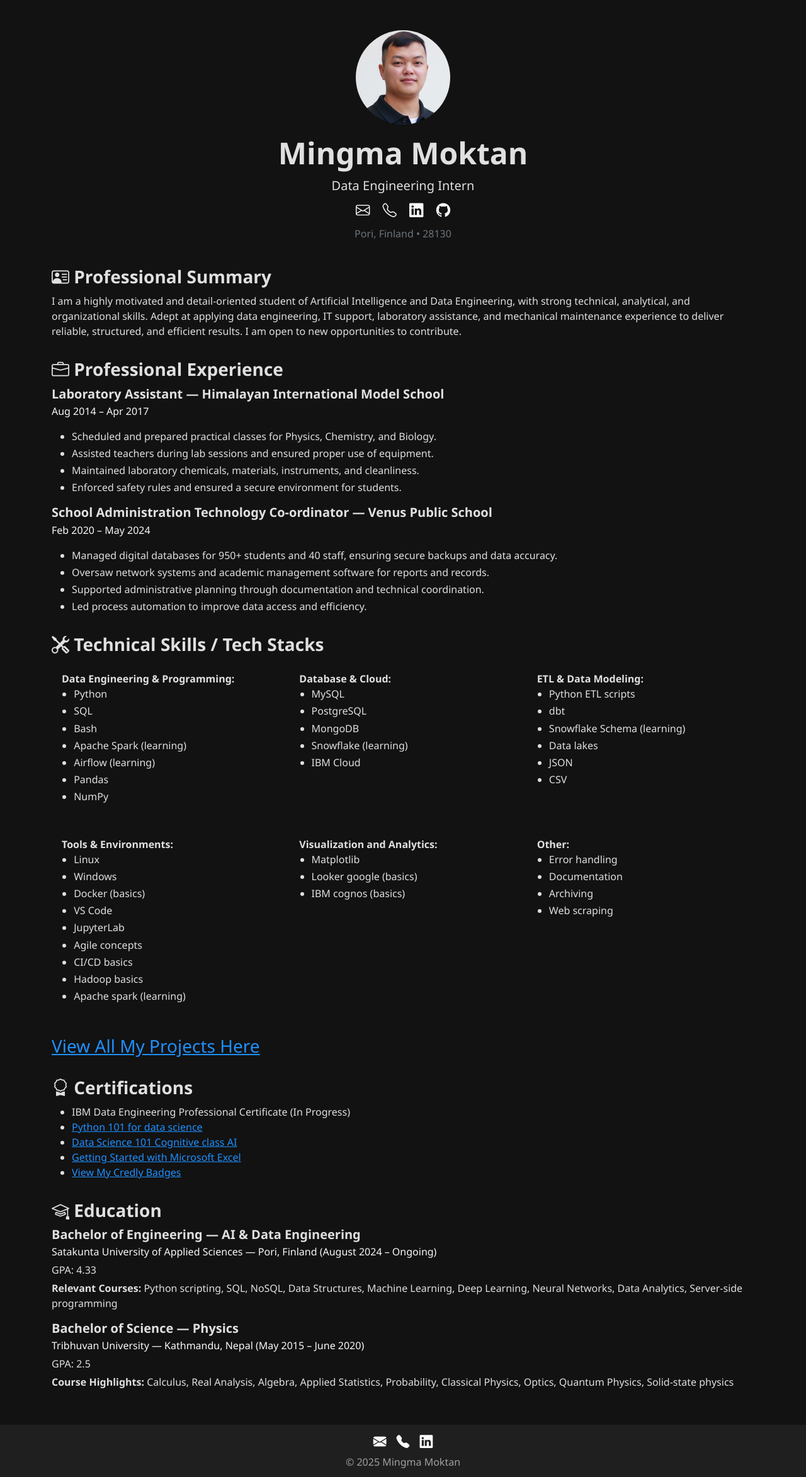
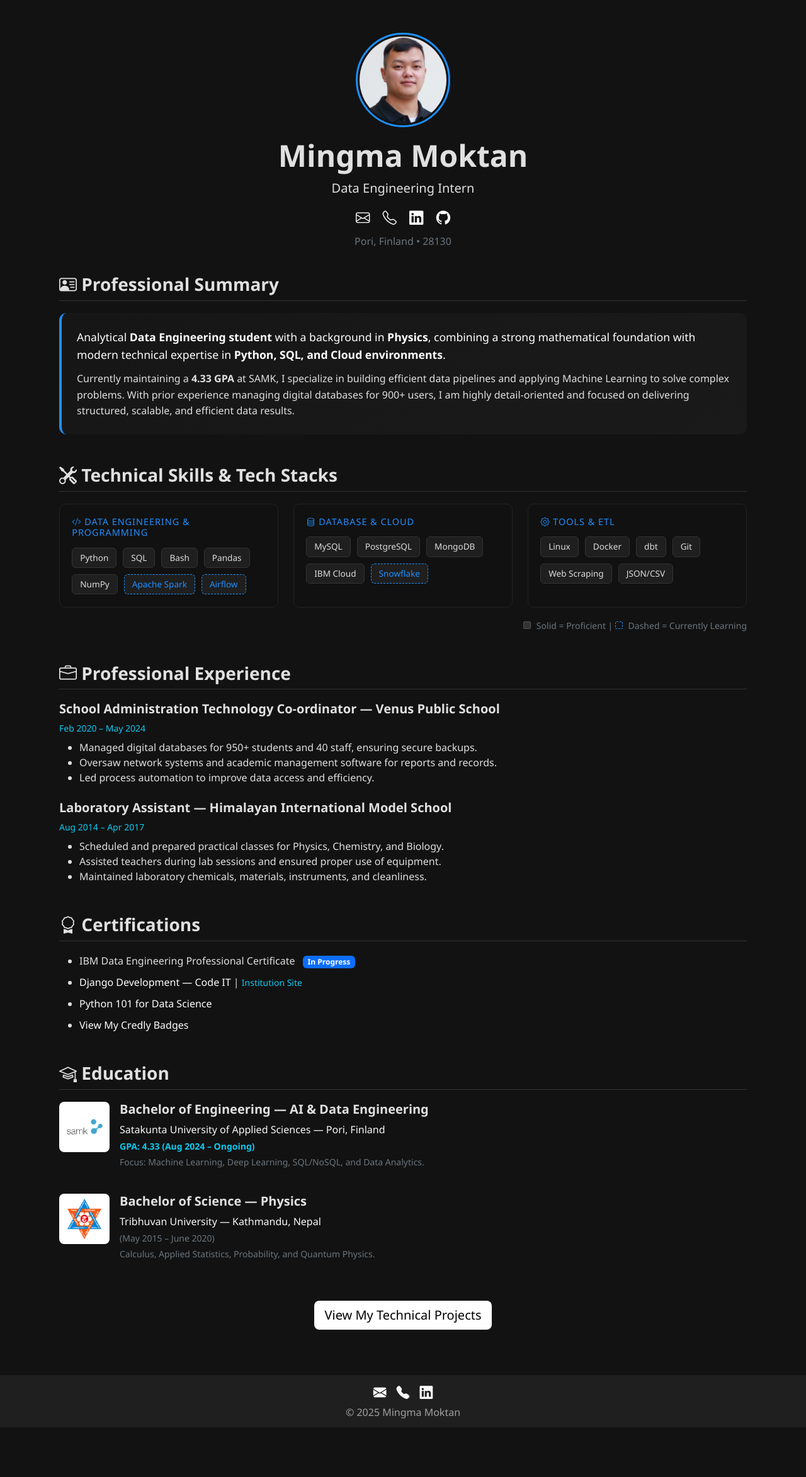
Before and after one commit to MingmaMoktan/My_Site, a Django app: template portfolio/templates/portfolio/about.html in a window 1280 px wide. Shown: the part 56-2402 px from the top of the page at 63% size. After the commit the page ends 2323 px from the top, so only its background shows below. Run offline with Django 5.2, Linux system fonts and the light colour scheme; the template is opened without the code that fills it, so the values that code supplies are empty.

Commit message:
Created new direcotry called documents where I keep my pdf certificate of django and also changed the layout of the about.html page.

```diff
--- a/portfolio/templates/portfolio/about.html
+++ b/portfolio/templates/portfolio/about.html
@@ -4,10 +4,9 @@
 {% block title %}About | Mingma Moktan{% endblock %}
 
 {% block content %}
-
 <link rel="stylesheet" href="{% static 'css/about.css' %}">
 
-    <!-- Profile Section -->
+<div class="container mt-4">
     <div class="profile-section">
         <img src="{% static 'portfolio/images/profile.jpg' %}" alt="Profile Picture" class="rounded-circle mb-3">
         <h1 class="display-5 fw-bold">Mingma Moktan</h1>
@@ -19,167 +18,140 @@
             <a href="https://www.linkedin.com/in/mingma-moktan/" target="_blank" class="text-light mx-2"><i class="bi bi-linkedin"></i></a>
             <a href="https://github.com/MingmaMoktan" target="_blank" class="text-light mx-2"><i class="bi bi-github"></i></a>
         </p>
-
         <p class="text-secondary">Pori, Finland • 28130</p>
     </div>
 
-    <!-- Professional Summary -->
     <div class="section">
         <h3 class="section-title"><i class="bi bi-person-vcard"></i> Professional Summary</h3>
-        <p>
-            I am a highly motivated and detail-oriented student of Artificial Intelligence and Data Engineering,
-            with strong technical, analytical, and organizational skills. Adept at applying data engineering,
-            IT support, laboratory assistance, and mechanical maintenance experience to deliver reliable,
-            structured, and efficient results. I am open to new opportunities to contribute.
-        </p>
+        <div class="summary-card">
+            <p class="lead-text">
+                Analytical <strong>Data Engineering student</strong> with a background in <strong>Physics</strong>,
+                combining a strong mathematical foundation with modern technical expertise in
+                <strong>Python, SQL, and Cloud environments</strong>.
+            </p>
+            <p class="mb-0">
+                Currently maintaining a <strong>4.33 GPA</strong> at SAMK, I specialize in building efficient data
+                pipelines and applying Machine Learning to solve complex problems. With prior experience managing
+                digital databases for 900+ users, I am highly detail-oriented and focused on delivering structured,
+                scalable, and efficient data results.
+            </p>
+        </div>
     </div>
 
-    <!-- Professional Experience -->
+    <div class="section">
+        <h3 class="section-title"><i class="bi bi-tools"></i> Technical Skills & Tech Stacks</h3>
+        <div class="skills-grid">
+
+            <div class="skill-category">
+                <h6><i class="bi bi-code-slash"></i> Data Engineering & Programming</h6>
+                <div class="badge-container">
+                    <span class="skill-badge">Python</span>
+                    <span class="skill-badge">SQL</span>
+                    <span class="skill-badge">Bash</span>
+                    <span class="skill-badge">Pandas</span>
+                    <span class="skill-badge">NumPy</span>
+                    <span class="skill-badge learning">Apache Spark</span>
+                    <span class="skill-badge learning">Airflow</span>
+                </div>
+            </div>
+
+            <div class="skill-category">
+                <h6><i class="bi bi-database"></i> Database & Cloud</h6>
+                <div class="badge-container">
+                    <span class="skill-badge">MySQL</span>
+                    <span class="skill-badge">PostgreSQL</span>
+                    <span class="skill-badge">MongoDB</span>
+                    <span class="skill-badge">IBM Cloud</span>
+                    <span class="skill-badge learning">Snowflake</span>
+                </div>
+            </div>
+
+            <div class="skill-category">
+                <h6><i class="bi bi-gear"></i> Tools & ETL</h6>
+                <div class="badge-container">
+                    <span class="skill-badge">Linux</span>
+                    <span class="skill-badge">Docker</span>
+                    <span class="skill-badge">dbt</span>
+                    <span class="skill-badge">Git</span>
+                    <span class="skill-badge">Web Scraping</span>
+                    <span class="skill-badge">JSON/CSV</span>
+                </div>
+            </div>
+        </div>
+        <div class="mt-3 text-end">
+            <small class="text-secondary">
+                <span class="legend-solid"></span> Solid = Proficient |
+                <span class="legend-dashed"></span> Dashed = Currently Learning
+            </small>
+        </div>
+    </div>
+
     <div class="section">
         <h3 class="section-title"><i class="bi bi-briefcase"></i> Professional Experience</h3>
+        <div class="experience-item mb-4">
+            <h5 class="fw-bold">School Administration Technology Co-ordinator — Venus Public School</h5>
+            <p class="text-info small mb-2">Feb 2020 – May 2024</p>
+            <ul>
+                <li>Managed digital databases for 950+ students and 40 staff, ensuring secure backups.</li>
+                <li>Oversaw network systems and academic management software for reports and records.</li>
+                <li>Led process automation to improve data access and efficiency.</li>
+            </ul>
+        </div>
 
         <div class="experience-item">
             <h5 class="fw-bold">Laboratory Assistant — Himalayan International Model School</h5>
-            <p class="text-light">Aug 2014 – Apr 2017</p>
+            <p class="text-info small mb-2">Aug 2014 – Apr 2017</p>
             <ul>
                 <li>Scheduled and prepared practical classes for Physics, Chemistry, and Biology.</li>
                 <li>Assisted teachers during lab sessions and ensured proper use of equipment.</li>
                 <li>Maintained laboratory chemicals, materials, instruments, and cleanliness.</li>
-                <li>Enforced safety rules and ensured a secure environment for students.</li>
-            </ul>
-        </div>
-
-        <div class="experience-item">
-            <h5 class="fw-bold">School Administration Technology Co-ordinator — Venus Public School</h5>
-            <p class="text-light">Feb 2020 – May 2024</p>
-            <ul>
-                <li>Managed digital databases for 950+ students and 40 staff, ensuring secure backups and data accuracy.</li>
-                <li>Oversaw network systems and academic management software for reports and records.</li>
-                <li>Supported administrative planning through documentation and technical coordination.</li>
-                <li>Led process automation to improve data access and efficiency.</li>
             </ul>
         </div>
     </div>
 
-    <!-- Technical Skills / Tech Stacks -->
     <div class="section">
-        <h3 class="section-title"><i class="bi bi-tools"></i> Technical Skills / Tech Stacks</h3>
-        <div class="skills-flex">
-            <div class="skill-box">
-                <strong>Data Engineering & Programming:</strong>
-                <ul>
-                    <li>Python</li>
-                    <li>SQL</li>
-                    <li>Bash</li>
-                    <li>Apache Spark (learning)</li>
-                    <li>Airflow (learning)</li>
-                    <li>Pandas</li>
-                    <li>NumPy</li>
-                </ul>
+        <h3 class="section-title"><i class="bi bi-award"></i> Certifications</h3>
+        <ul class="cert-list">
+            <li>IBM Data Engineering Professional Certificate <span class="badge bg-primary ms-2">In Progress</span></li>
+            <li>
+                <a href="{% static 'portfolio/documents/codeit_certificate.pdf' %}" target="_blank">Django Development — Code IT</a>
+                | <a href="https://codeit.com.np/" target="_blank" class="small text-info">Institution Site</a>
+            </li>
+            <li><a href="https://courses.cognitiveclass.ai/certificates/41a48ea3f745412b9c0609f50b917e8c" target="_blank">Python 101 for Data Science</a></li>
+            <li><a href="https://www.credly.com/users/mingma-moktan" target="_blank">View My Credly Badges</a></li>
+        </ul>
+    </div>
+
+    <div class="section">
+        <h3 class="section-title"><i class="bi bi-mortarboard"></i> Education</h3>
+
+        <div class="education-item d-flex align-items-start mb-4">
+            <div class="logo-box me-3">
+                <img src="{% static 'portfolio/images/SAMK_logo.png' %}" alt="SAMK Logo">
             </div>
-            <div class="skill-box">
-                <strong>Database & Cloud:</strong>
-                <ul>
-                    <li>MySQL</li>
-                    <li>PostgreSQL</li>
-                    <li>MongoDB</li>
-                    <li>Snowflake (learning)</li>
-                    <li>IBM Cloud</li>
-                </ul>
+            <div>
+                <h5 class="fw-bold">Bachelor of Engineering — AI & Data Engineering</h5>
+                <p class="text-light mb-1">Satakunta University of Applied Sciences — Pori, Finland</p>
+                <p class="mb-1 text-info fw-bold small">GPA: 4.33 (Aug 2024 – Ongoing)</p>
+                <p class="small text-secondary">Focus: Machine Learning, Deep Learning, SQL/NoSQL, and Data Analytics.</p>
             </div>
-            <div class="skill-box">
-                <strong>ETL & Data Modeling:</strong>
-                <ul>
-                    <li>Python ETL scripts</li>
-                    <li>dbt</li>
-                    <li>Snowflake Schema (learning)</li>
-                    <li>Data lakes</li>
-                    <li>JSON</li>
-                    <li>CSV</li>
-                </ul>
+        </div>
+
+        <div class="education-item d-flex align-items-start">
+            <div class="logo-box me-3">
+                <img src="{% static 'portfolio/images/TU_logo.png' %}" alt="TU Logo">
             </div>
-            <div class="skill-box">
-                <strong>Tools & Environments:</strong>
-                <ul>
-                    <li>Linux</li>
-                    <li>Windows</li>
-                    <li>Docker (basics)</li>
-                    <li>VS Code</li>
-                    <li>JupyterLab</li>
-                    <li>Agile concepts</li>
-                    <li>CI/CD basics</li>
-                    <li>Hadoop basics</li>
-                    <li>Apache spark (learning)</li>
-                </ul>
-            </div>
-            <div class="skill-box">
-                <strong>Visualization and Analytics:</strong>
-                <ul>
-                    <li>Matplotlib</li>
-                    <li>Looker google (basics)</li>
-                    <li>IBM cognos (basics)</li>
-                </ul>
-            </div>
-            <div class="skill-box">
-                <strong>Other:</strong>
-                <ul>
-                    <li>Error handling</li>
-                    <li>Documentation</li>
-                    <li>Archiving</li>
-                    <li>Web scraping</li>
-                </ul>
+            <div>
+                <h5 class="fw-bold">Bachelor of Science — Physics</h5>
+                <p class="text-light mb-1">Tribhuvan University — Kathmandu, Nepal</p>
+                <p class="mb-1 text-secondary small">(May 2015 – June 2020)</p>
+                <p class="small text-secondary">Calculus, Applied Statistics, Probability, and Quantum Physics.</p>
             </div>
         </div>
     </div>
 
-    <div>
-        <h3><a href="{% url 'projects' %}" class="pb-4 d-inline-block">View All My Projects Here</a></h3>
+    <div class="text-center mt-5 mb-5">
+        <a href="{% url 'projects' %}" class="btn btn-outline-primary btn-lg">View My Technical Projects</a>
     </div>
-
-    <!-- Certifications -->
-    <div class="section">
-        <h3 class="section-title"><i class="bi bi-award"></i> Certifications</h3>
-        <ul>
-            <li>IBM Data Engineering Professional Certificate (In Progress)</li>
-            <li>
-                <a href="https://courses.cognitiveclass.ai/certificates/41a48ea3f745412b9c0609f50b917e8c" target="_blank">
-                    Python 101 for data science
-                </a>
-            </li>
-            <li>
-                <a href="https://courses.cognitiveclass.ai/certificates/74802a1a934c4b63b3ec959a84df5553" target="_blank">
-                    Data Science 101 Cognitive class AI
-                </a>
-            </li>
-            <li>
-                <a href="https://www.coursera.org/account/accomplishments/verify/65M64WSXXMW6" target="_blank">
-                    Getting Started with Microsoft Excel
-                </a>
-            </li>
-            <li>
-                <a href="https://www.credly.com/users/mingma-moktan" target="_blank">
-                    View My Credly Badges
-                </a>
-            </li>
-        </ul>
-    </div>
-
-    <!-- Education -->
-    <div class="section">
-        <h3 class="section-title"><i class="bi bi-mortarboard"></i> Education</h3>
-
-        <div class="education-item">
-            <h5 class="fw-bold">Bachelor of Engineering — AI & Data Engineering</h5>
-            <p class="text-light">Satakunta University of Applied Sciences — Pori, Finland (August 2024 – Ongoing)</p>
-            <p>GPA: 4.33</p>
-            <p><strong>Relevant Courses:</strong> Python scripting, SQL, NoSQL, Data Structures, Machine Learning, Deep Learning, Neural Networks, Data Analytics, Server-side programming</p>
-        </div>
-
-        <div class="education-item">
-            <h5 class="fw-bold">Bachelor of Science — Physics</h5>
-            <p class="text-light">Tribhuvan University — Kathmandu, Nepal (May 2015 – June 2020)</p>
-            <p>GPA: 2.5</p>
-            <p><strong>Course Highlights:</strong> Calculus, Real Analysis, Algebra, Applied Statistics, Probability, Classical Physics, Optics, Quantum Physics, Solid-state physics</p>
-        </div>
-    </div>
+</div>
 {% endblock %}
--- a/static/css/about.css
+++ b/static/css/about.css
@@ -1,4 +1,4 @@
-/* Profile Section */
+/* --- Profile Section --- */
 .profile-section {
     margin-top: 20px;
     margin-bottom: 40px;
@@ -9,9 +9,10 @@
     width: 150px;
     height: 150px;
     object-fit: cover;
+    border: 3px solid #1e90ff;
+    padding: 3px;
 }
 
-/* Profile Icons — SAME hover effect as footer */
 .profile-section a i {
     font-size: 1.4rem;
     transition: all 0.3s ease;
@@ -20,90 +21,113 @@
 .profile-section a:hover i {
     color: #1e90ff;
     transform: translateY(-2px);
-    text-shadow: 0 2px 4px rgba(0,0,0,0.4);
 }
 
-.profile-section h1 {
-    margin-bottom: 0.5rem;
+/* --- Professional Summary Card --- */
+.summary-card {
+    background: linear-gradient(145deg, #161616, #1a1a1a);
+    padding: 1.5rem;
+    border-radius: 12px;
+    border-left: 4px solid #1e90ff;
+    line-height: 1.6;
 }
 
-.profile-section .lead {
-    margin-bottom: 0.5rem;
+.lead-text {
+    font-size: 1.1rem;
+    color: #fff;
+    margin-bottom: 12px;
 }
 
-.profile-section p.text-secondary {
-    margin-bottom: 1rem;
-    color: #ccc;
+/* --- Section Headers --- */
+.section { margin-bottom: 3rem; }
+.section-title {
+    margin-bottom: 1.2rem;
+    font-weight: 600;
+    border-bottom: 1px solid #333;
+    padding-bottom: 8px;
 }
 
-/* General Section Spacing */
-.section {
-    margin-bottom: 2rem;
+/* --- Technical Skills Grid --- */
+.skills-grid {
+    display: grid;
+    grid-template-columns: repeat(auto-fit, minmax(300px, 1fr));
+    gap: 1.5rem;
 }
 
-.section-title {
-    margin-bottom: 0.6rem;
-    font-weight: 600;
+.skill-category {
+    background: #111;
+    padding: 1.2rem;
+    border-radius: 10px;
+    border: 1px solid #222;
 }
 
-/* Experience Items */
-.experience-item {
-    margin-bottom: 1rem;
+.skill-category h6 {
+    font-size: 0.9rem;
+    margin-bottom: 15px;
+    color: #1e90ff;
+    text-transform: uppercase;
+    letter-spacing: 1px;
 }
 
-.experience-item h5 {
-    margin-bottom: 0.2rem;
+.badge-container { display: flex; flex-wrap: wrap; gap: 10px; }
+
+.skill-badge {
+    background: #1f1f1f;
+    color: #ddd;
+    padding: 5px 12px;
+    border-radius: 6px;
+    font-size: 0.85rem;
+    border: 1px solid #333;
+    transition: 0.3s;
 }
 
-.experience-item ul li {
-    margin-bottom: 0.2rem;
+.skill-badge.learning {
+    border: 1px dashed #1e90ff;
+    color: #1e90ff;
 }
 
-/* Education Items */
-.education-item {
-    margin-bottom: 1rem;
+/* --- Legend Helpers --- */
+.legend-solid, .legend-dashed {
+    display: inline-block;
+    width: 12px;
+    height: 12px;
+    margin-right: 5px;
+    border-radius: 2px;
+}
+.legend-solid { background: #333; border: 1px solid #555; }
+.legend-dashed { border: 1px dashed #1e90ff; }
+
+/* --- Certifications --- */
+.cert-list li { margin-bottom: 10px; }
+.cert-list a { text-decoration: none; color: #fff; transition: 0.3s; }
+.cert-list a:hover { color: #1e90ff; }
+
+/* --- Education Logo Boxes --- */
+.logo-box {
+    width: 80px;
+    height: 80px;
+    background-color: #fff;
+    padding: 8px;
+    border-radius: 8px;
+    display: flex;
+    align-items: center;
+    justify-content: center;
+    flex-shrink: 0;
 }
 
-.education-item h5 {
-    margin-bottom: 0.2rem;
+.logo-box img {
+    max-width: 100%;
+    max-height: 100%;
+    object-fit: contain;
 }
 
-.education-item p {
-    margin-bottom: 0.3rem;
+/* --- Mobile Responsiveness --- */
+@media (max-width: 768px) {
+    .skills-grid { grid-template-columns: 1fr; }
 }
 
-/* Skill Boxes Flex Grid */
-.skills-flex {
-    display: flex;
-    flex-wrap: wrap;
-    gap: 1rem;
+@media (max-width: 576px) {
+    .education-item { flex-direction: column; text-align: center; align-items: center !important; }
+    .logo-box { margin-right: 0 !important; margin-bottom: 15px; }
+    .summary-card { padding: 1rem; }
 }
-
-.skill-box {
-    background-color: #121212;
-    padding: 1rem;
-    border-radius: 0.5rem;
-    flex: 1 1 calc(33.33% - 1rem);
-    min-width: 250px;
-}
-
-.skill-box ul {
-    padding-left: 1.2rem;
-    margin-bottom: 0;
-}
-
-.skill-box ul li {
-    margin-bottom: 0.2rem;
-}
-
-@media (max-width: 992px) {
-    .skill-box {
-        flex: 1 1 calc(50% - 1rem);
-    }
-}
-
-@media (max-width: 768px) {
-    .skill-box {
-        flex: 1 1 100%;
-    }
-}
```
Also changed, not shown: portfolio/static/portfolio/images/SAMK_logo.png (added), portfolio/static/portfolio/images/TU_logo.png (added), 1 other file.
